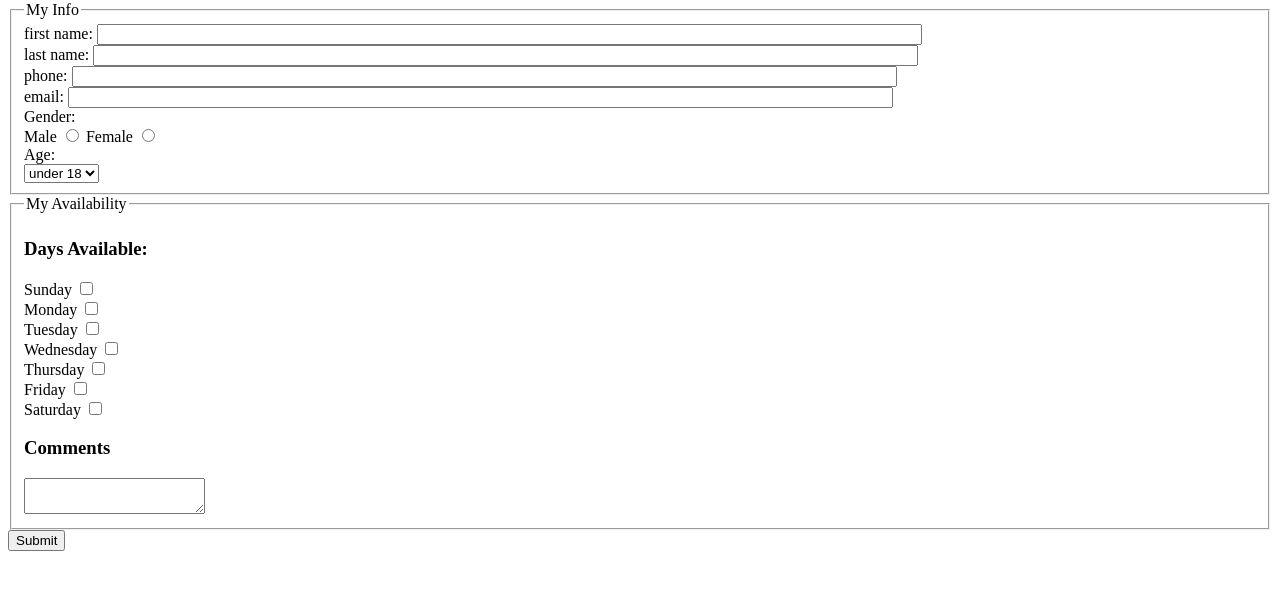
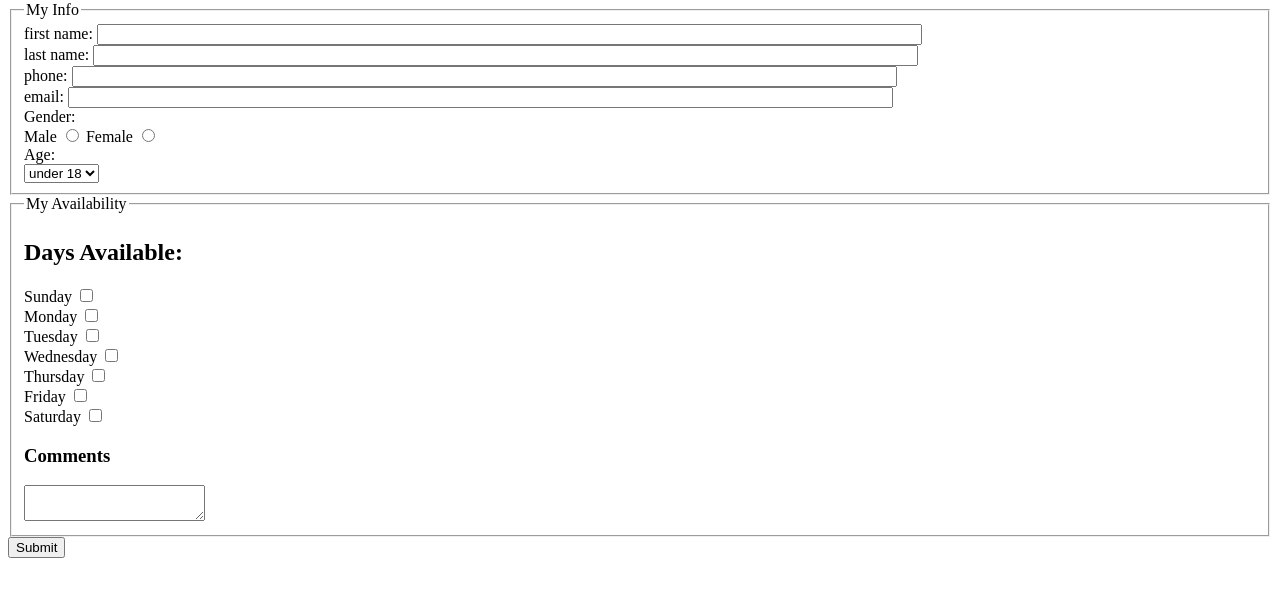
Before and after one commit to gseriche/coursera-web-dev-lab5, a plain HTML site: page index.html in a window 1280 px wide. Shown: the part 79-676 px from the top of the page. Drawn offline with Linux system fonts and the light colour scheme.

Commit message:
Fix skipped heading level (h1->h3) for valid HTML5

```diff
--- a/index.html
+++ b/index.html
@@ -26,7 +26,7 @@
     </fieldset>
     <fieldset>
       <legend>My Availability</legend>
-      <h3>Days Available:</h3>
+      <h2>Days Available:</h2>
       <div>
         <div><label>Sunday <input type="checkbox" name="available_field[]" value="sunday"></label></div>
         <div><label>Monday <input type="checkbox" name="available_field[]" value="monday"></label></div>
```
